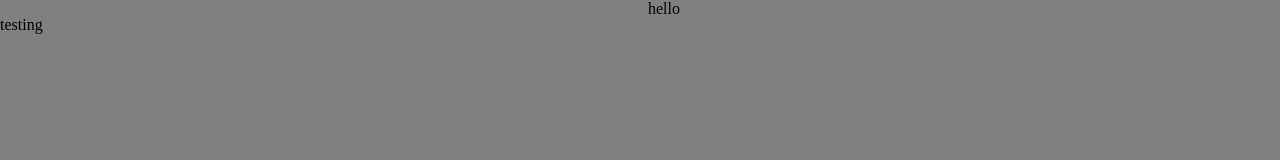
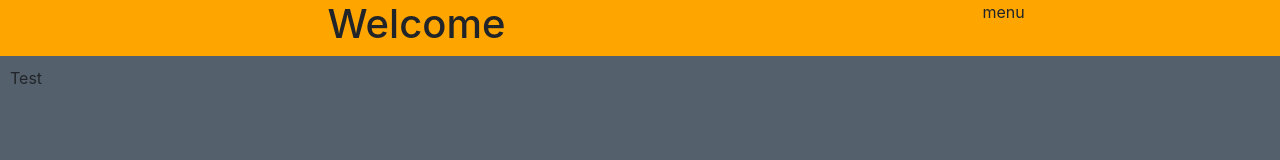
Before and after one commit to EnderXain/IT-Tools, a website: page app/index.html in a window 1280 px wide. Drawn offline with nearby package versions, Linux system fonts and the light colour scheme.

Commit message:
cleaned up some things and started making filler stylus files. having an error with hash based variables though >.<

```diff
--- a/app/assets/styles/modules/_test.css
+++ /dev/null
@@ -1 +0,0 @@
-body{background-color:#808080;columns:300px 2}
--- a/app/index.html
+++ b/app/index.html
@@ -3,16 +3,39 @@
     <head>
         <title>title</title>
         <meta charset="UTF-8">
-        <meta name="viewport" content="width=device-width,initial-scale=1">
+        <meta name="viewport" content="width=device-width, initial-scale=1, shrink-to-fit=no">
         <meta name="author" content="Jesse">
         <meta name="description" content="tools for computer repair tracking">
         <meta name="keywords" content="IT, PC Repair, Computer Repair">
 
         <!--<link rel="shortcut icon" href="favicon.ico" type="">-->
+        <link rel="stylesheet" href="https://stackpath.bootstrapcdn.com/bootstrap/4.1.1/css/bootstrap.min.css" integrity="sha384-WskhaSGFgHYWDcbwN70/dfYBj47jz9qbsMId/iRN3ewGhXQFZCSftd1LZCfmhktB" crossorigin="anonymous">
         <link rel="stylesheet" href="assets/styles/processed/styles.css" >
     </head>
     <body>
-        <p>testing</p>
-        hello
+        <div class='app container-fluid'>
+            <div class='site-wrapper'>
+                <div class='site-header'>
+                    <div class='row'>
+                        <div class='col-lg-3 site-header__badge'>
+
+                        </div>
+                        <div class='col-lg-6 site-header__title'>
+                            <h1>Welcome</h1>
+                        </div>
+                        <div class='col-lg-3 site-header__menu'>
+                            menu
+                        </div>
+                    </div>
+                </div>
+                <div class='site-body'>
+                    <p>Test</p>
+                </div>
+            </div>
+        </div>
+
+        <script src="https://code.jquery.com/jquery-3.3.1.slim.min.js" integrity="sha384-q8i/X+965DzO0rT7abK41JStQIAqVgRVzpbzo5smXKp4YfRvH+8abtTE1Pi6jizo" crossorigin="anonymous"></script>
+        <script src="https://cdnjs.cloudflare.com/ajax/libs/popper.js/1.14.3/umd/popper.min.js" integrity="sha384-ZMP7rVo3mIykV+2+9J3UJ46jBk0WLaUAdn689aCwoqbBJiSnjAK/l8WvCWPIPm49" crossorigin="anonymous"></script>
+        <script src="https://stackpath.bootstrapcdn.com/bootstrap/4.1.1/js/bootstrap.min.js" integrity="sha384-smHYKdLADwkXOn1EmN1qk/HfnUcbVRZyYmZ4qpPea6sjB/pTJ0euyQp0Mk8ck+5T" crossorigin="anonymous"></script>
     </body>
 </html>
--- /dev/null
+++ b/app/temp/stylus/imports/globals.styl
@@ -0,0 +1,7 @@
+body
+    background-color: mainColors.bg
+    color: mainColors.font
+
+.container-fluid
+    padding-right: 0
+    padding-left: 0
--- /dev/null
+++ b/app/temp/stylus/imports/variables.styl
@@ -0,0 +1,5 @@
+mainColors = {
+    bg: #54616d,
+    head: #ffa500,
+    f: #0e30ad
+}
--- /dev/null
+++ b/app/temp/stylus/modules/_site-body.styl
@@ -0,0 +1,2 @@
+.site-body
+    padding: 10px
--- /dev/null
+++ b/app/temp/stylus/modules/_site-header.styl
@@ -0,0 +1,2 @@
+.site-header
+    background-color: $mainColors.head
--- a/app/temp/stylus/modules/_test.styl
+++ /dev/null
@@ -1,3 +0,0 @@
-body
-    background-color grey
-    columns 300px 2
--- /dev/null
+++ b/app/temp/stylus/styles.styl
@@ -0,0 +1,5 @@
+@import "imports/variables.styl"
+@import "imports/mixins.styl"
+@import "imports/globals.styl"
+@import "modules/_site-header.styl"
+@import "modules/_site-body.styl"
--- a/gulp/tasks/styles.js
+++ b/gulp/tasks/styles.js
@@ -32,7 +32,7 @@ gulp.task( 'css', ['stylus-css'], function(){
 });
 
 gulp.task('stylus-css', function(){
-    return gulp.src('./app/temp/stylus/**/*.styl')
+    return gulp.src(['./app/temp/stylus/**/*.styl', '!./app/temp/stylus/imports/*'])
     .pipe(stylus(stylusOps))
     .on('error', function(errorInfo){
         console.error(errorInfo.toString());
```
Also changed, not shown: app/assets/styles/modules/_site-body.css (added), app/assets/styles/modules/_site-header.css (added), app/assets/styles/processed/styles.css, app/assets/styles/styles.css, app/temp/stylus/imports/mixins.styl (added).
